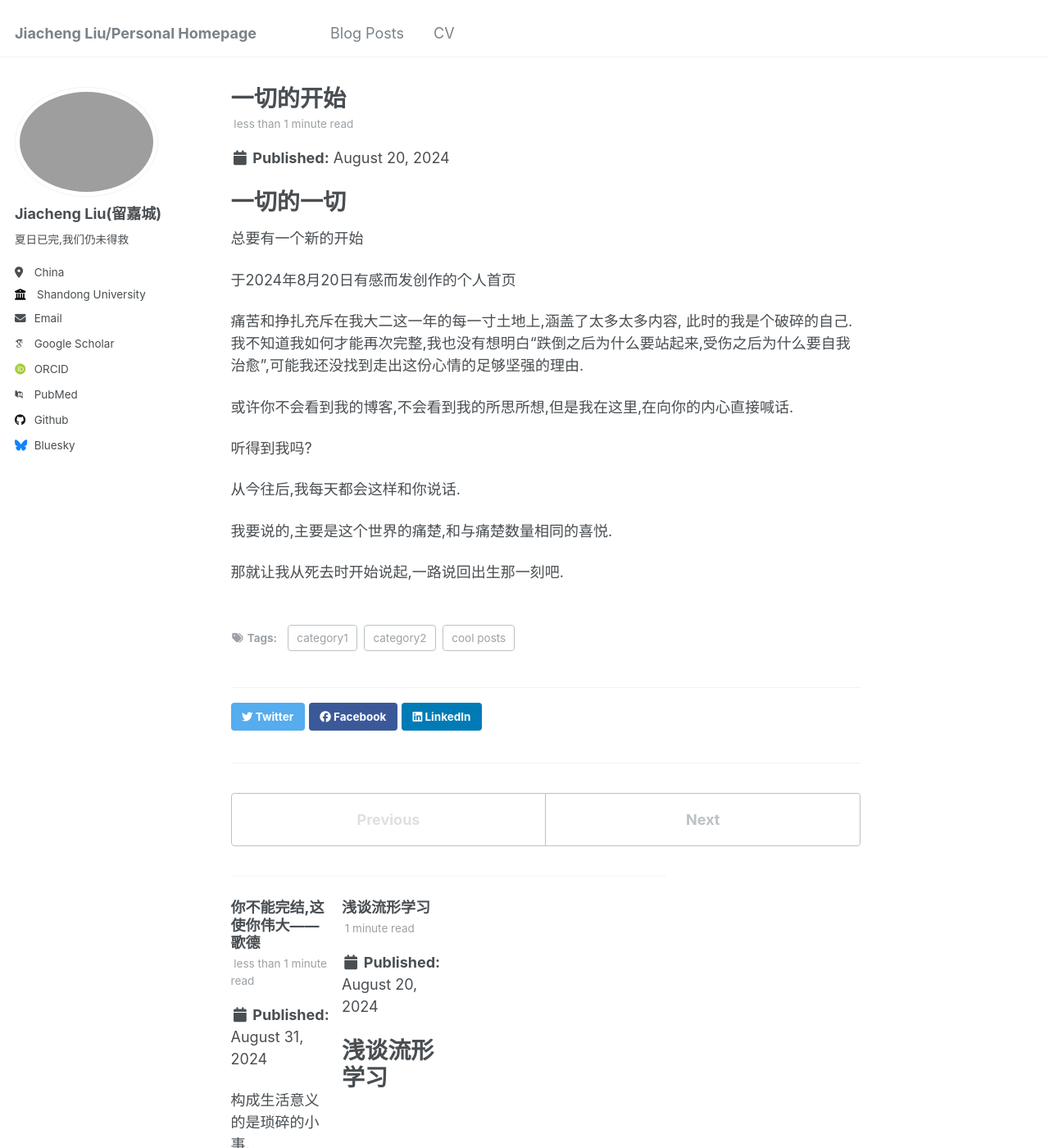
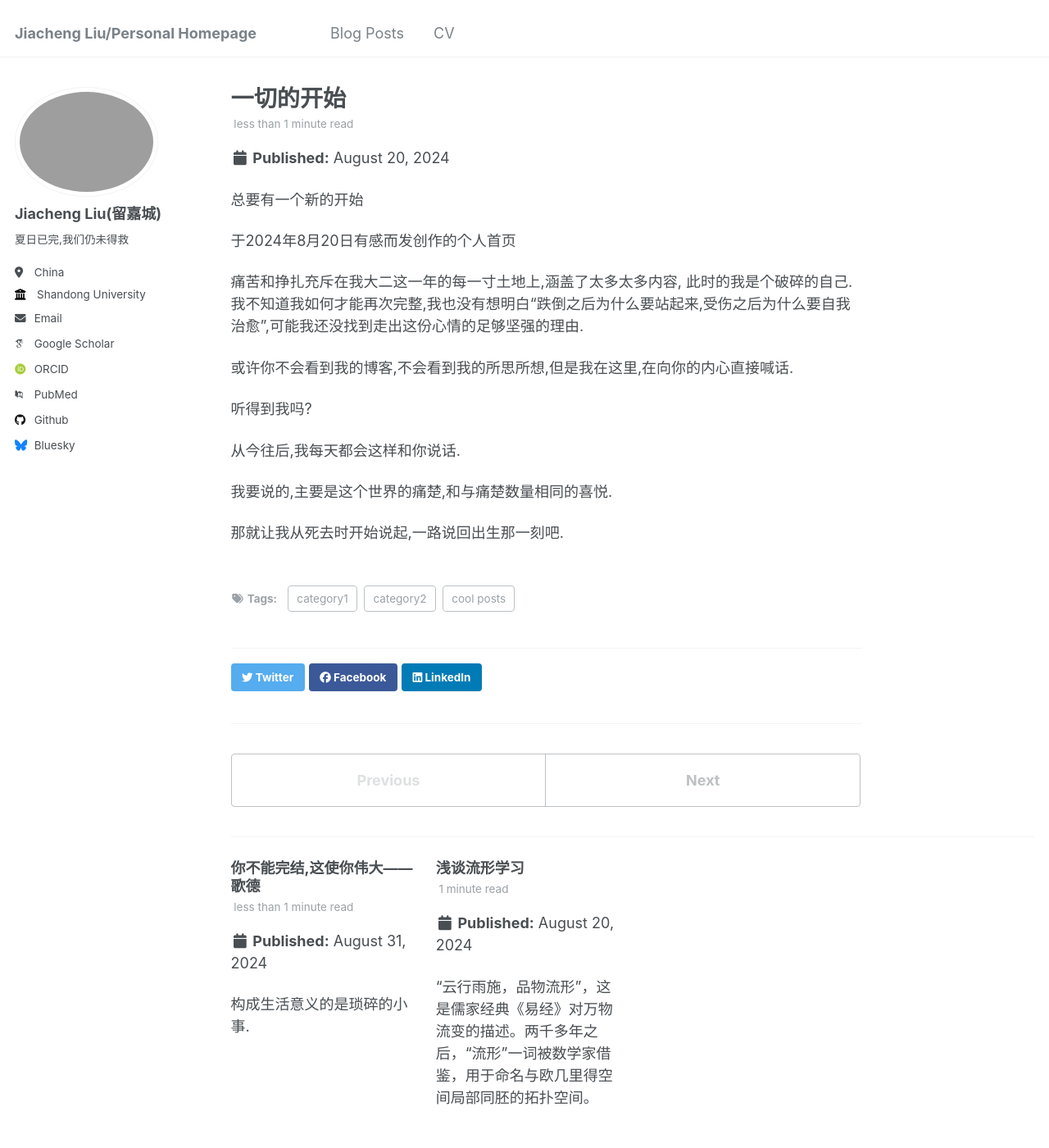
Before and after one commit to Tammytcl/Tammytcl.github.io, a Jekyll site: the page built from _posts/2024-08-20-blog-post-1.md, in a window 1280 px wide and 1400 px high. Shown: the whole window at 82% size. Built offline with Jekyll 4.4.1, drawn with Linux system fonts in a browser that asks for light colours; some web fonts are replaced.

Commit message:
2024-8-31

```diff
--- a/_posts/2024-08-20-blog-post-1.md
+++ b/_posts/2024-08-20-blog-post-1.md
@@ -8,8 +8,6 @@ tags:
   - category2
 ---
 
-一切的一切
-======
 
 总要有一个新的开始
 
--- a/_posts/2024-08-20-blog-post-2.md
+++ b/_posts/2024-08-20-blog-post-2.md
@@ -7,7 +7,6 @@ tags:
   - category1
   - category2
 ---
-# 浅谈流形学习
 
 “云行雨施，品物流形”，这是儒家经典《易经》对万物流变的描述。两千多年之后，“流形”一词被数学家借鉴，用于命名与欧几里得空间局部同胚的拓扑空间。
 
```
